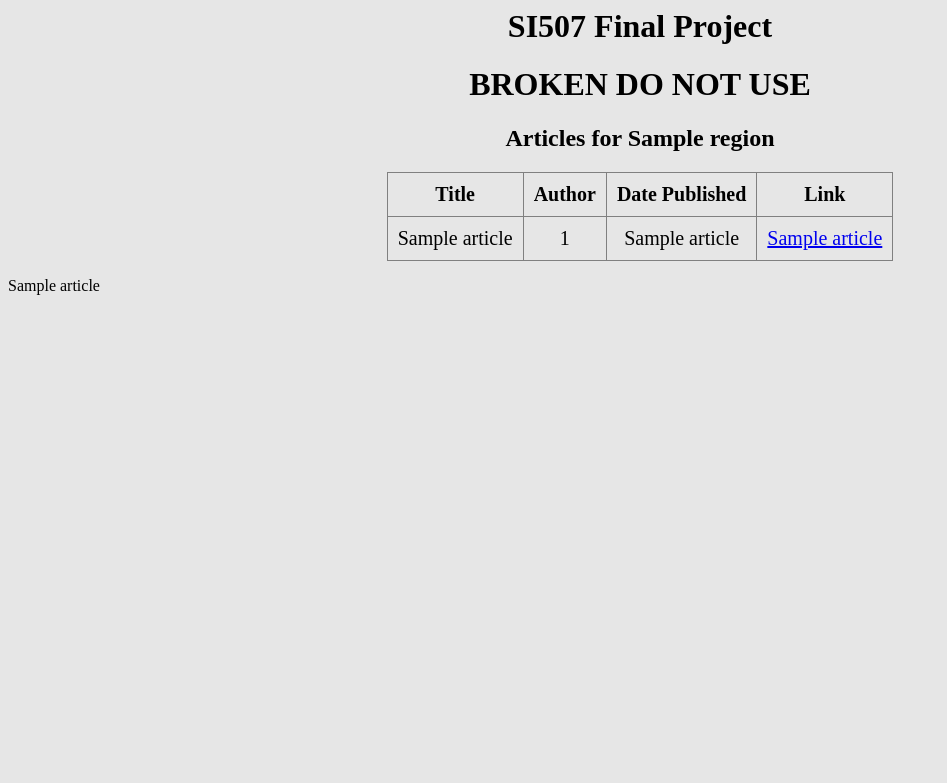
After one commit to tengdann/SI507_Final_Project_Final, a Flask app: template templates/regions.html in a window 1280 px wide. The commit adds this page. Shown: the top 783 px of the page, without its empty margins (0-947 px from the left). Run offline with Flask 2, Linux system fonts and the light colour scheme; the template is opened without the code that fills it: most values are stand-ins (such as "Sample title", 1, 10 or a date in 2020); parts of the project's set-up code (start-up, migrations or seed data) failed here and were passed over.

Commit message:
AGGGHHHHH

```diff
--- a/model.py
+++ b/model.py
@@ -24,6 +24,7 @@ def get_articles(sortby = 'Articles.id', sortorder = 'asc'):
     '''.format(sortby, sortorder)
     cur.execute(statement)
     articles = cur.fetchall()
+    conn.close()
 
     return articles
 
@@ -43,6 +44,7 @@ def get_tags():
     '''
     cur.execute(statement)
     tags = cur.fetchall()
+    conn.close()
 
     return tags
 
@@ -62,6 +64,7 @@ def get_regions():
     '''
     cur.execute(statement)
     regions = cur.fetchall()
+    conn.close()
 
     return regions
 
@@ -86,3 +89,37 @@ def graph_bar(items):
 
     graphJSON = json.dumps(object, cls = plotly.utils.PlotlyJSONEncoder)
     return graphJSON
+
+def specific_tags(tag):
+    conn = sqlite.connect(DBNAME)
+    cur = conn.cursor()
+
+    statement = '''SELECT Authors.author, title, date, url FROM Articles
+        JOIN Tags
+        ON tag_id = Tags.id
+        JOIN Authors
+        ON author_id = Authors.id
+    WHERE Tags.tag = ?
+    '''
+    cur.execute(statement, (tag,))
+    articles = cur.fetchall()
+    conn.close()
+
+    return articles
+
+def specific_regions(region):
+    conn = sqlite.connect(DBNAME)
+    cur = conn.cursor()
+
+    statement = '''SELECT Authors.author, title, date, url FROM Articles
+        JOIN Regions
+        ON region_id = Regions.id
+        JOIN Authors
+        ON author_id = Authors.id
+    WHERE Regions.region = ?
+    '''
+    cur.execute(statement, (region,))
+    articles = cur.fetchall()
+    conn.close()
+
+    return articles
--- /dev/null
+++ b/static/regions_style.css
@@ -0,0 +1,34 @@
+h1 {
+    text-align: center;
+}
+
+h2 {
+    text-align: center;
+}
+
+body {
+    background-color: rgb(230, 230, 230);
+}
+
+table {
+    border-width: 0.5;
+    border-collapse: collapse;
+    margin-left: auto;
+    margin-right: auto;
+}
+
+th, td {
+    border-width: 0.5;
+    border-collapse: collapse;
+    padding: 10;
+    text-align: center;
+    font-size: 20px;
+}
+
+.title {
+    text-align: left;
+}
+
+tr:hover{
+    background-color: rgb(235, 235, 235);
+}
--- a/templates/index.html
+++ b/templates/index.html
@@ -35,7 +35,7 @@
                 <td class = "Title"> {{article[1]}} </td>
                 <td class = "Author"> {{article[0]}} </td>
                 <td class = "Published"> {{article[2]}} </td>
-                <td class = "URL"> <a href = {{article[5]}} target = "_blank"> {{article[5]}} </a> </td>
+                <td class = "URL"> <a href = "{{article[5]}}" target = "_blank"> {{article[5]}} </a> </td>
             </tr>
         {% endfor %}
         </table>
--- a/templates/plotly.html
+++ b/templates/plotly.html
@@ -15,7 +15,7 @@
             </tr>
         {% for tag in tags %}
             <tr>
-                <td class = "Tag"> {{tag[0]}} </td>
+                <td class = "Tag"> <a href = "/{{tag[0]}}">{{tag[0]}}</a> </td>
                 <td class = "Tag_Freq"> {{tag[1]}} </td>
             </tr>
         {% endfor %}
@@ -47,7 +47,7 @@
             </tr>
         {% for region in regions %}
             <tr>
-                <td class = "Region"> {{region[0]}} </td>
+                <td class = "Region"> <a href = "/{{region[0]}}">{{region[0]}}</a> </td>
                 <td class = "Reg_Freq"> {{region[1]}} </td>
             </tr>
         {% endfor %}
--- /dev/null
+++ b/templates/regions.html
@@ -0,0 +1,27 @@
+<link rel="stylesheet" href="/static/regions_style.css">
+
+<h1> SI507 Final Project </h1>
+<h1> BROKEN DO NOT USE </h1>
+<h2> Articles for {{region}} </h2>
+<div class = "table">
+    <table border = 1>
+        <tr>
+            <th> Title </th>
+            <th> Author </th>
+            <th> Date Published </th>
+            <th> Link </th>
+        </tr>
+    {% for article in articles %}
+        <tr>
+            <td class = "Title"> {{article[1]}} </td>
+            <td class = "Author"> {{article[0]}} </td>
+            <td class = "Published"> {{article[2]}} </td>
+            <td class = "URL"> <a href = "{{article[3]}}" target = "_blank"> {{article[3]}} </a> </td>
+        </tr>
+    {% endfor %}
+    </table>
+</div>
+
+{% for article in articles %}
+    <p> {{article}} </p>
+{% endfor %}
--- a/visualization.py
+++ b/visualization.py
@@ -23,14 +23,16 @@ def plotly():
     regions = get_regions()
     return render_template('plotly.html', tags = tags, regions = regions, graphPie1 = graph_pie(tags), graphPie2 = graph_pie(regions), graphBar1 = graph_bar(tags), graphBar2 = graph_bar(regions))
 
+@app.route("/<tag>")
+def tags(tag):
+    return render_template('tags.html', tag = tag, articles = specific_tags(tag))
+
+@app.route("/<region>")
+def regions(region):
+    return render_template('regions.html', region = region, articles = specific_regions(region))
+
 def vi_main():
-    user_input = input("Would you like to run Flask with debug enabled (y/n)?: ")
-    if user_input.lower() == 'y':
-        app.debug = True
-    else:
-        app.debug = False
-
-    app.run()
+    app.run(debug = True)
 
 if __name__ == '__main__':
     vi_main()
```
Also changed, not shown: static/tags_style.css (added, +34 -0 lines), templates/tags.html (added, +23 -0 lines).
